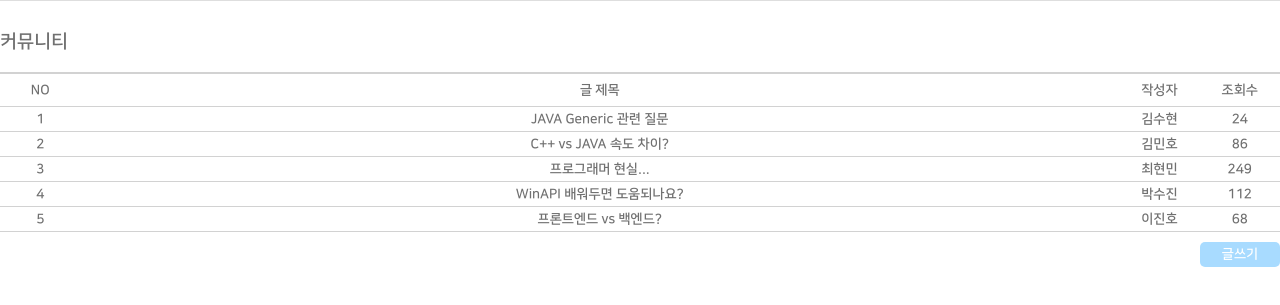
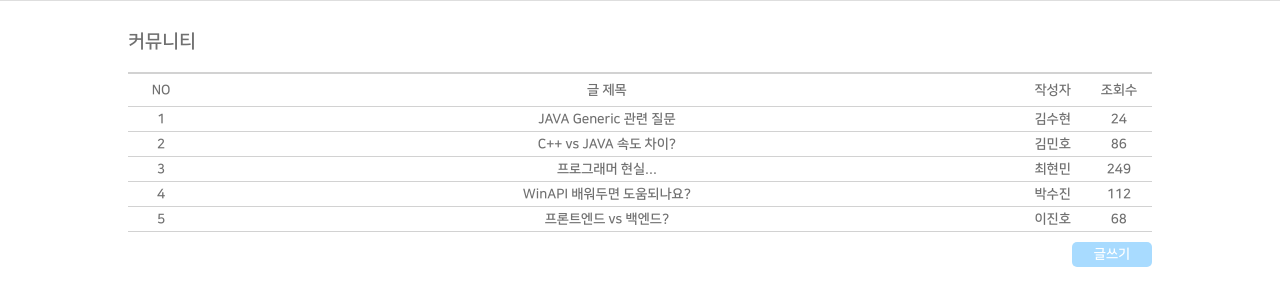
Before and after one commit to RichardCYang/Cody_FE, a website: page client/board.html in a window 1280 px wide. Shown: the part 81-386 px from the top of the page. Drawn offline with Linux system fonts and the light colour scheme; files whose address does not match are found by name.

Commit message:
사용자 메뉴가 메인배너에 가려지는 버그 수정

```diff
--- a/client/styles/board.css
+++ b/client/styles/board.css
@@ -1,7 +1,3 @@
-
-.board {
-    min-width: 1200px;
-}
 
 .boardbtn {
     background: #a8dbff;
--- a/client/styles/common.css
+++ b/client/styles/common.css
@@ -1,4 +1,7 @@
 
+body {
+    min-width: 1024px;
+}
 header {
     position: relative;
     width: 100%;
@@ -13,6 +16,7 @@ header {
     position: relative;
     height: 100%;
     width: 1024px;
+    z-index: 1;
 }
 
 .userbox {
@@ -102,7 +106,6 @@ header {
     width: 128px;
     height: 64px;
     display: none;
-    z-index: 1;
 }
 
 .usermenu > div > button {
@@ -195,8 +198,8 @@ header {
 
 .maincontent {
     position: relative;
-    width: 1280px;
+    width: 1024px;
     height: 100%;
     top: 30px;
-    left: calc(50% - 640px);
+    left: calc(50% - 512px);
 }
--- a/client/styles/maincontent.css
+++ b/client/styles/maincontent.css
@@ -4,7 +4,6 @@
     width: 100%;
     height: 600px;
     text-align: center;
-    z-index: -1;
 }
 
 .banneritems {
```
